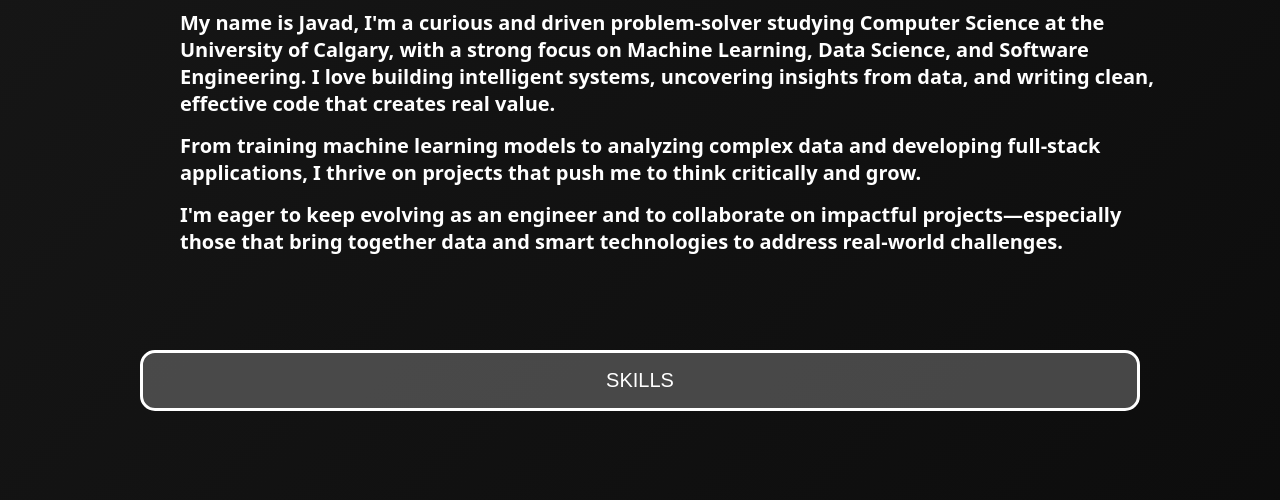
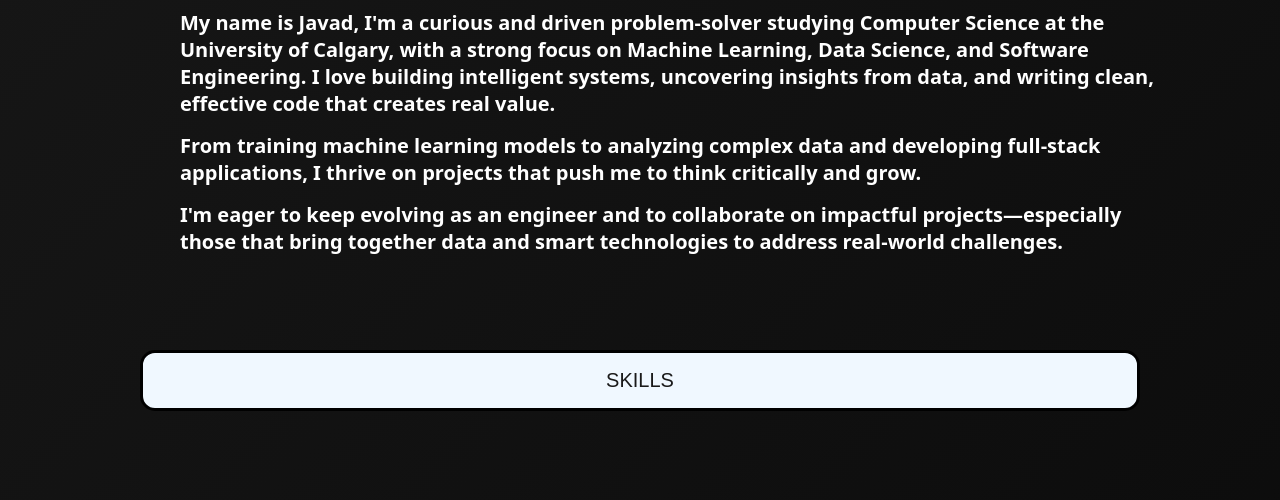
Before and after one commit to EventFulOgee4/Portfolio-Website, a website: page index.html in a window 1280 px wide. Shown: the part 723-1223 px from the top of the page. Drawn offline with nearby package versions, Linux system fonts and the light colour scheme; a web font is replaced by a local one.

Commit message:
updated the section header design

```diff
--- a/styles.css
+++ b/styles.css
@@ -125,9 +125,10 @@ header.section-header {
     padding: 16px;
     margin: 0 auto;
     width: 1000px;
-    border: 3px white solid;
+    border: 3px black solid;
     border-radius: 15px;
-    background-color: rgba(128, 128, 128, 0.5);
+    background-color: aliceblue;
+    color: #1a1a1a;
     font-size: 20px;
     margin-bottom: 80px;
 }
```
